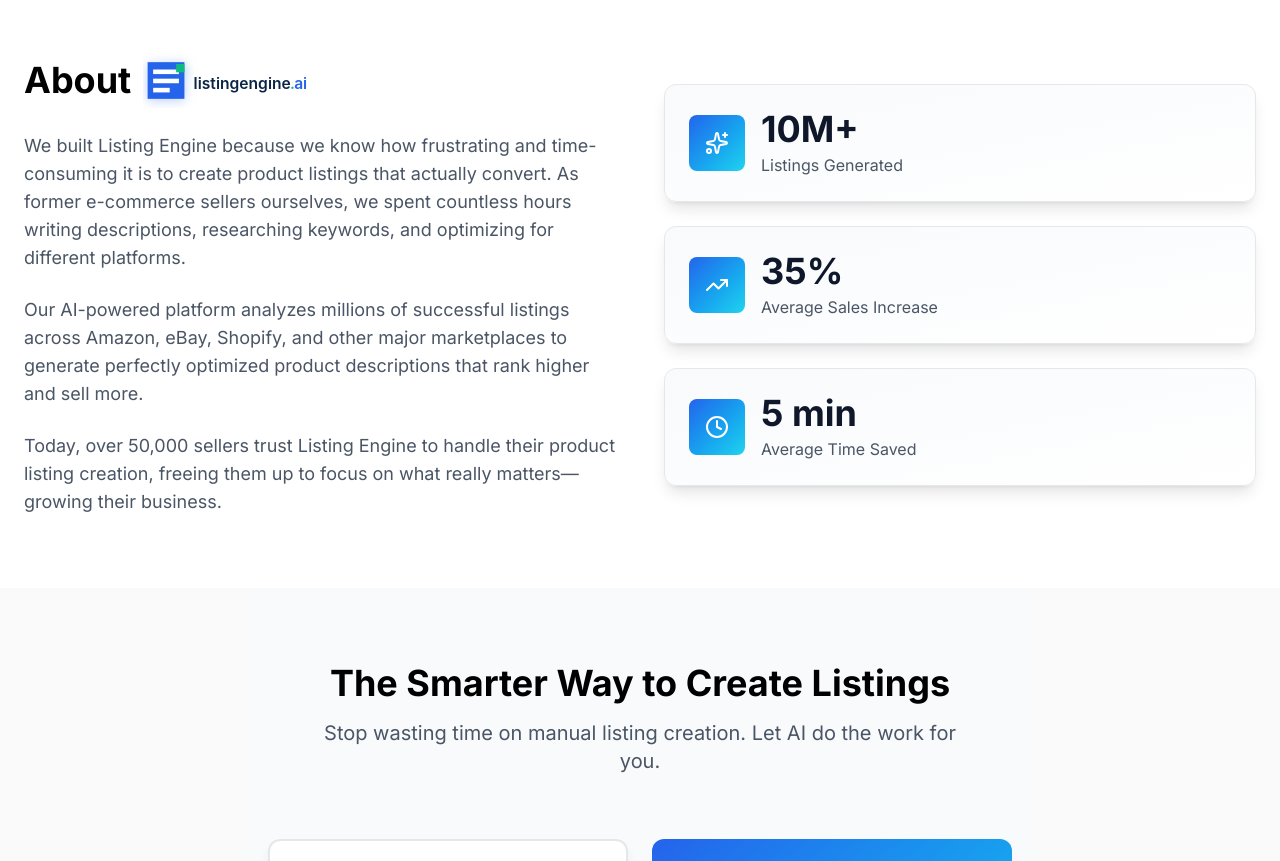
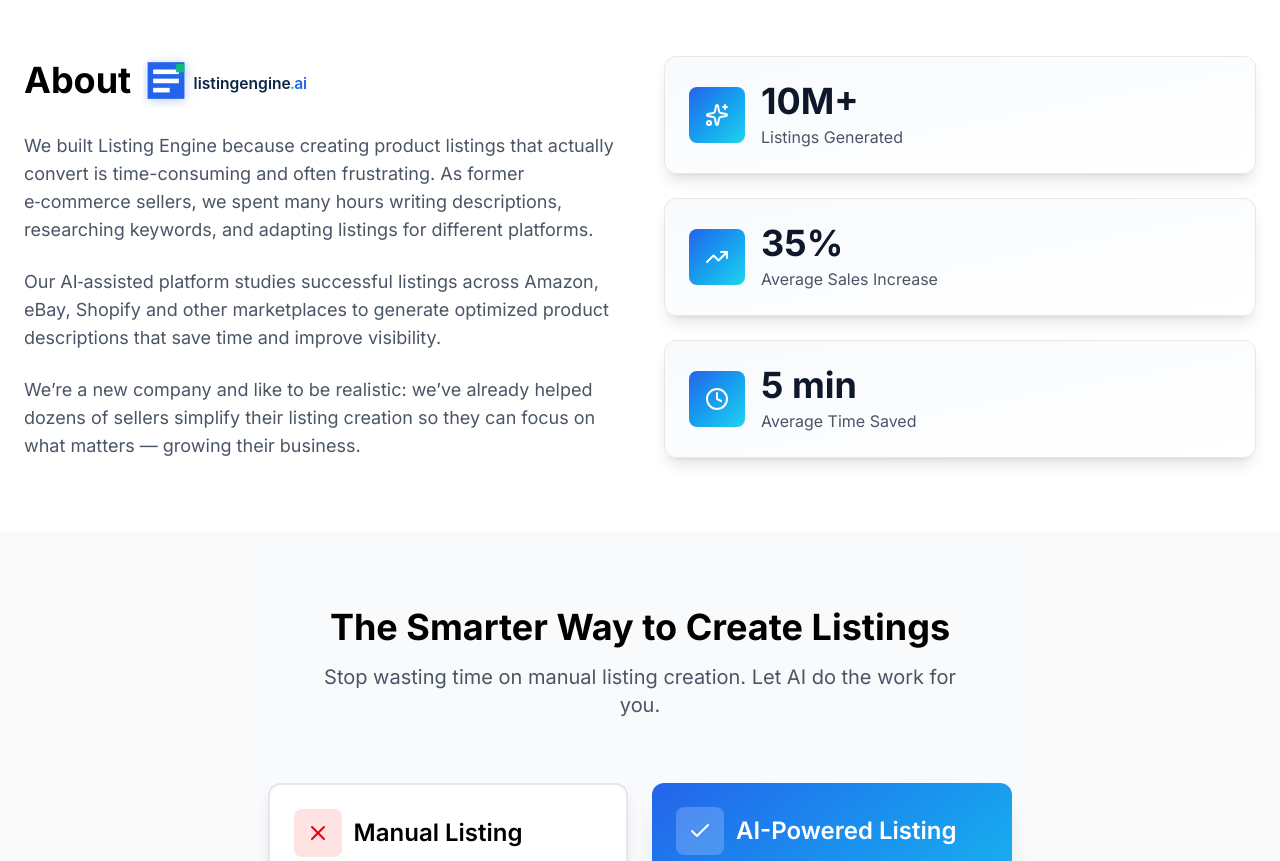
Before and after one commit to evangelista-junior/listing-ai, a Next.js app: page / in a window 1280 px wide. Shown: the part 1140-2001 px from the top of the page. Built offline with nearby package versions, Linux system fonts and the light colour scheme.

Commit message:
refactor: Revise About section text for clarity and conciseness

```diff
--- a/src/components/sections/About/index.tsx
+++ b/src/components/sections/About/index.tsx
@@ -38,22 +38,21 @@ export function About() {
               />
             </h2>
             <p className="text-lg text-gray-600 mb-6">
-              We built Listing Engine because we know how frustrating and
-              time-consuming it is to create product listings that actually
-              convert. As former e-commerce sellers ourselves, we spent
-              countless hours writing descriptions, researching keywords, and
-              optimizing for different platforms.
+              We built Listing Engine because creating product listings that
+              actually convert is time-consuming and often frustrating. As
+              former e‑commerce sellers, we spent many hours writing
+              descriptions, researching keywords, and adapting listings for
+              different platforms.
             </p>
             <p className="text-lg text-gray-600 mb-6">
-              Our AI-powered platform analyzes millions of successful listings
-              across Amazon, eBay, Shopify, and other major marketplaces to
-              generate perfectly optimized product descriptions that rank higher
-              and sell more.
+              Our AI‑assisted platform studies successful listings across
+              Amazon, eBay, Shopify and other marketplaces to generate optimized
+              product descriptions that save time and improve visibility.
             </p>
             <p className="text-lg text-gray-600">
-              Today, over 50,000 sellers trust Listing Engine to handle their
-              product listing creation, freeing them up to focus on what really
-              matters—growing their business.
+              We’re a new company and like to be realistic: we’ve already helped
+              dozens of sellers simplify their listing creation so they can
+              focus on what matters — growing their business.
             </p>
           </div>
 
```
